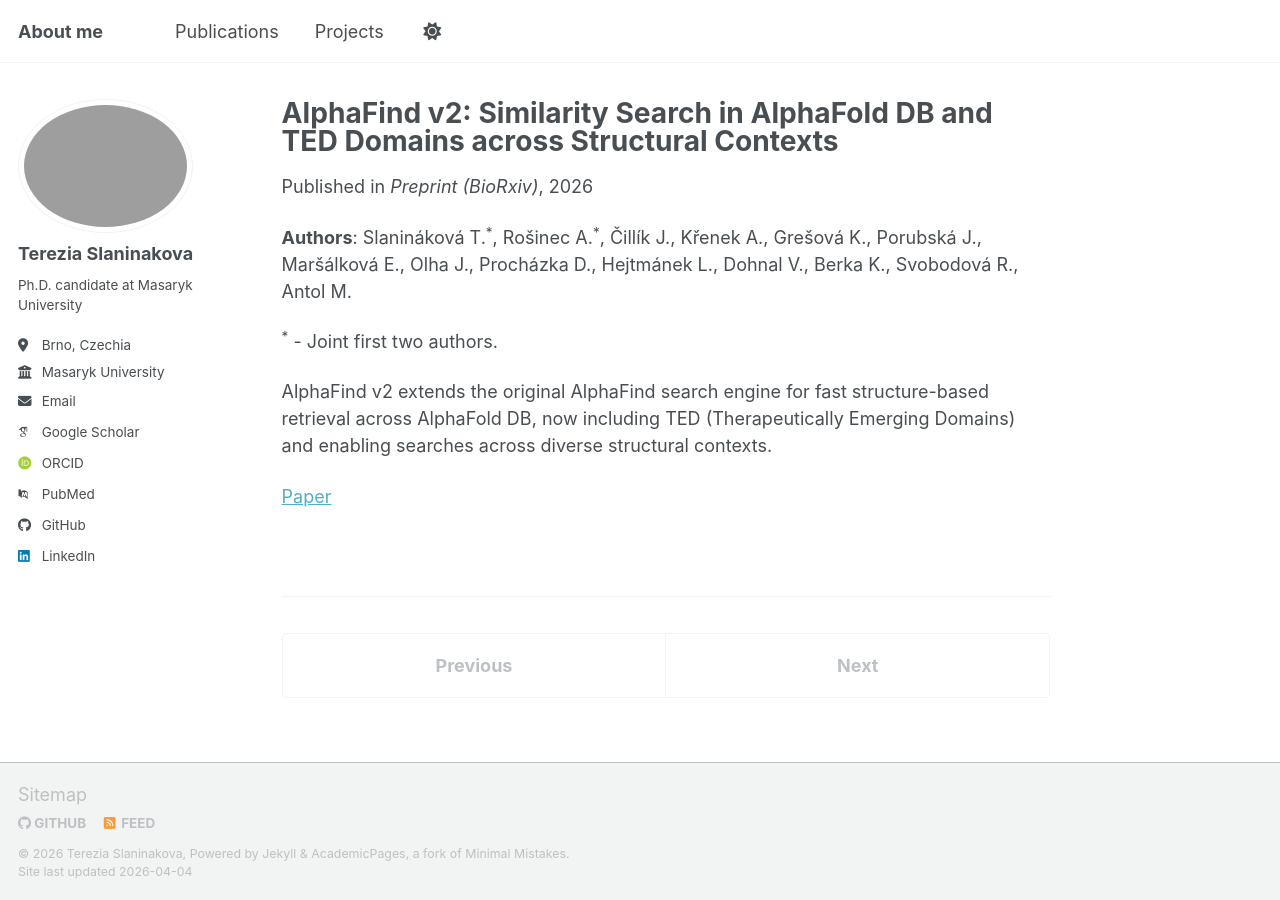
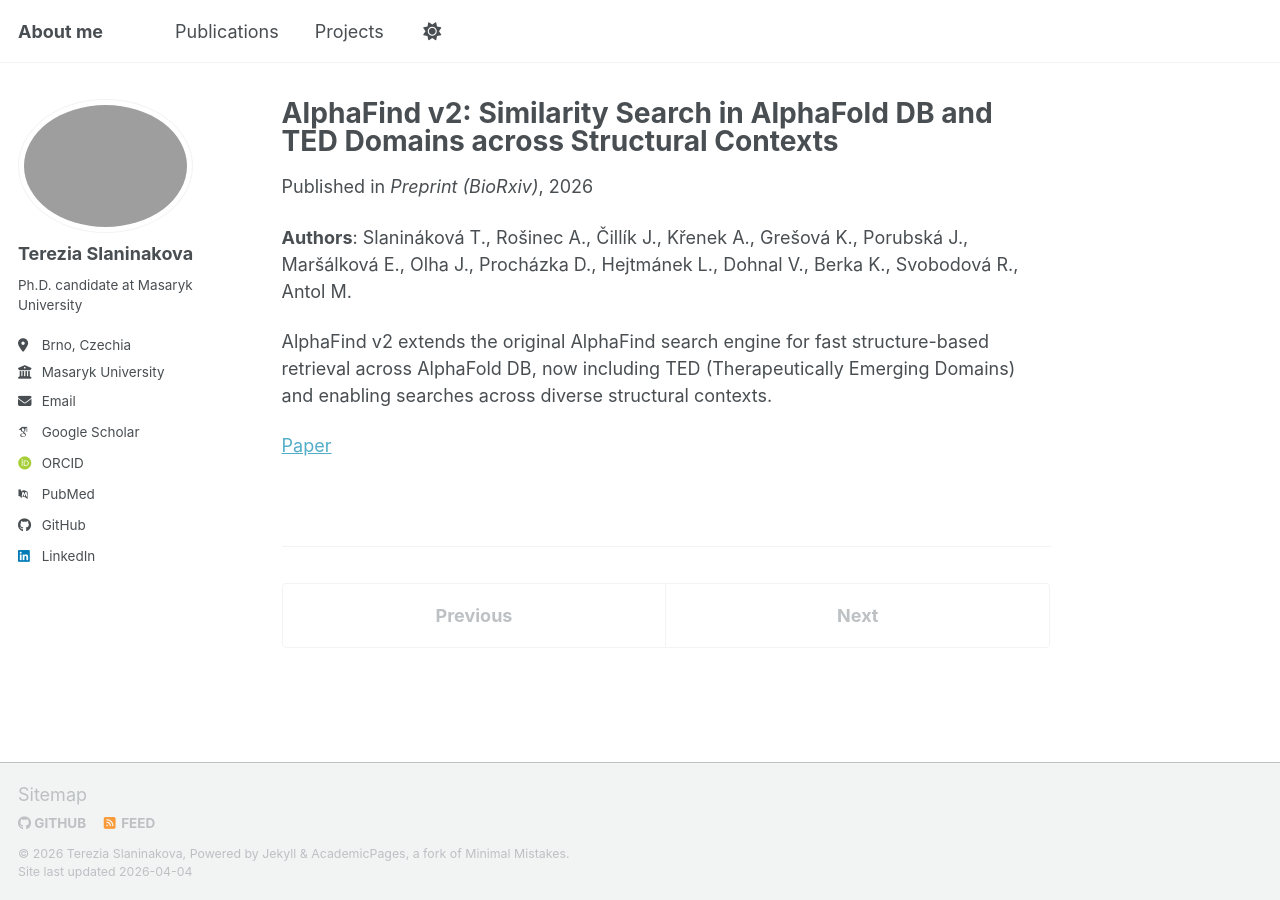
Before and after one commit to TerkaSlan/TerkaSlan.github.io, a Jekyll site: the page built from _publications/alphafind-v2.md, in a window 1280 px wide. Built offline with Jekyll 4.4.1, drawn with Linux system fonts in a browser that asks for light colours; some web fonts are replaced; a script bundle is joined from its source files by our own code; library files that are not in the unit come from our copies.

Commit message:
fix factual mistake

```diff
--- a/_publications/alphafind-v2.md
+++ b/_publications/alphafind-v2.md
@@ -7,9 +7,8 @@ date: 2026-01-01
 paperurl: 'https://doi.org/10.64898/2026.03.10.710735'
 venue: Preprint (BioRxiv)
 ---
-**Authors**: Slanináková T.<sup>\*</sup>, Rošinec A.<sup>\*</sup>, Čillík J., Křenek A., Grešová K., Porubská J., Maršálková E., Olha J., Procházka D., Hejtmánek L., Dohnal V., Berka K., Svobodová R., Antol M.
+**Authors**: Slanináková T., Rošinec A., Čillík J., Křenek A., Grešová K., Porubská J., Maršálková E., Olha J., Procházka D., Hejtmánek L., Dohnal V., Berka K., Svobodová R., Antol M.
 
-<sup>\*</sup> - Joint first two authors.
 
 AlphaFind v2 extends the original AlphaFind search engine for fast structure-based retrieval across AlphaFold DB, now including TED (Therapeutically Emerging Domains) and enabling searches across diverse structural contexts.
 
```
Also changed, not shown: _pages/publications.md (+1 -1 lines), 1 other file.
